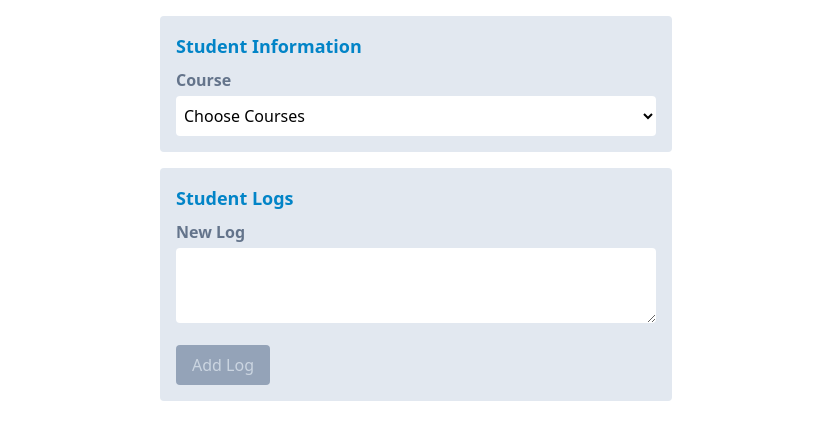
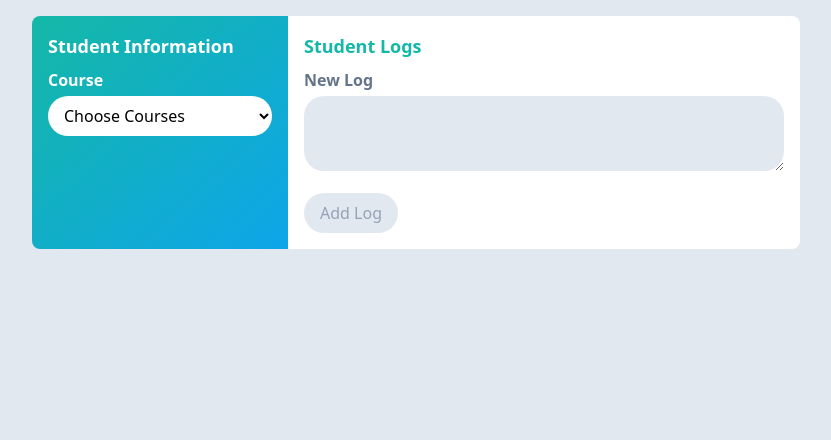
Before and after one commit to rcluff00/Practicum02, a website: page public/index.html in a window 1280 px wide. Shown: the whole page, without its empty margins (224-1055 px from the left). Drawn offline with nearby package versions, Linux system fonts and the light colour scheme; no server answers.

Commit message:
Bout to start Axiosing

```diff
--- a/public/index.html
+++ b/public/index.html
@@ -9,17 +9,29 @@
       type="image/x-icon"
     />
   </head>
-  <body class="flex justify-center bg-white p-4">
-    <form class="w-full max-w-lg" id="logForm">
-      <section class="bg-slate-200 rounded p-4 mb-4">
-        <h3 class="mb-2 text-lg font-semibold text-sky-600">
-          Student Information
-        </h3>
-        <label class="block mb-1 font-semibold text-slate-500" for="course"
+  <body class="flex justify-center bg-slate-200 p-4">
+    <form
+      class="flex flex-col sm:flex-row w-full max-w-2xl lg:max-w-3xl"
+      id="logForm"
+    >
+      <section
+        class="
+          w-full
+          sm:w-1/3
+          bg-gradient-to-br
+          from-teal-500
+          to-sky-500
+          rounded-t
+          sm:rounded-none sm:rounded-l-lg
+          p-4
+        "
+      >
+        <h3 class="mb-2 text-lg font-bold text-white">Student Information</h3>
+        <label class="block mb-1 font-semibold text-white" for="course"
           >Course</label
         >
         <select
-          class="w-full bg-white px-1 py-2 rounded"
+          class="w-full bg-white px-3 py-2 rounded-full"
           aria-label="Select Course"
           id="course"
           name="course"
@@ -32,14 +44,12 @@
         </select>
 
         <div class="uvu-id hidden">
-          <label
-            class="block mb-1 mt-3 font-semibold text-slate-500"
-            for="uvuId"
+          <label class="block mb-1 mt-3 font-semibold text-white" for="uvuId"
             >UVU ID</label
           >
 
           <input
-            class="w-full bg-white py-2 px-2 rounded"
+            class="w-full bg-white py-2 px-3 rounded-full"
             type="text"
             id="uvuId"
             name="uvuId"
@@ -51,9 +61,18 @@
         </div>
       </section>
 
-      <section class="bg-slate-200 rounded p-4 mb-4">
+      <section
+        class="
+          w-full
+          sm:w-2/3
+          bg-white
+          rounded-b
+          sm:rounded-none sm:rounded-r-lg
+          p-4
+        "
+      >
         <h3
-          class="mb-2 text-lg font-semibold text-sky-600"
+          class="mb-2 text-lg font-bold text-teal-500"
           id="uvuIdDisplay"
           data-cy="uvuIdDisplay"
         >
@@ -83,7 +102,7 @@
           >New Log
         </label>
         <textarea
-          class="w-full bg-white p-1 rounded mb-4"
+          class="w-full bg-slate-200 p-1 rounded-[1.25rem] mb-4"
           id="logBodyInput"
           style="height: 75px"
           aria-label="add log textarea"
@@ -92,13 +111,18 @@
 
         <button
           class="
-            bg-amber-500
+            bg-gradient-to-br
+            from-teal-500
+            to-sky-500
             py-2
             px-4
-            rounded
+            rounded-full
             text-white
-            hover:bg-amber-400
-            disabled:bg-slate-400 disabled:text-slate-300
+            hover:from-teal-600 hover:to-sky-600
+            disabled:from-slate-200
+            disabled:to-slate-200
+            disabled:text-slate-400
+            transition
           "
           id="submit"
           type="submit"
@@ -112,5 +136,6 @@
     <script src="jql.js"></script>
     <script src="script.js"></script>
     <script src="https://cdn.tailwindcss.com"></script>
+    <script src="https://cdn.jsdelivr.net/npm/axios/dist/axios.min.js"></script>
   </body>
 </html>
--- a/public/script.js
+++ b/public/script.js
@@ -91,19 +91,19 @@ async function refreshLogs() {
   }
   $logsList.children('li').addClass(
     `group
-    mb-4
+      mb-4
+      rounded-r-[1.25rem]
       py-1 px-3
-      rounded
-      border-2
-      border-amber-600
-      hover:border-amber-500 hover:cursor-pointer
+      border-l-2
+      border-sky-600
+      hover:border-sky-500 hover:cursor-pointer
       hover:bg-slate-100`
   )
   $logsList.children('small').addClass(
     `text-sm
       font-bold
-      text-amber-600
-      group-hover:text-amber-500`
+      text-sky-600
+      group-hover:text-sky-500`
   )
   $logsList.children('pre').addClass(`whitespace-pre-wrap`)
   $logsDiv.css('display', 'block')
```
Also changed, not shown: db.json (+7 -0 lines).
